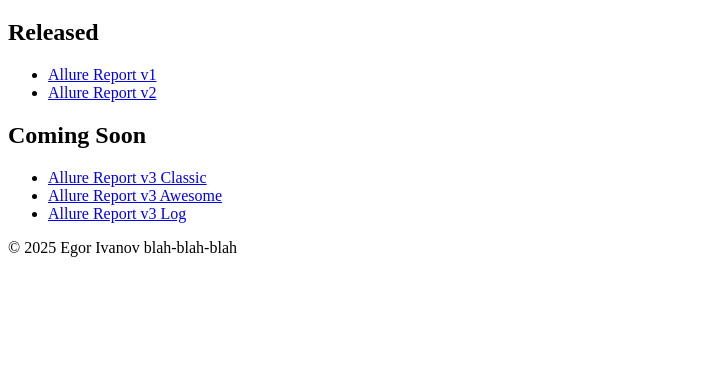
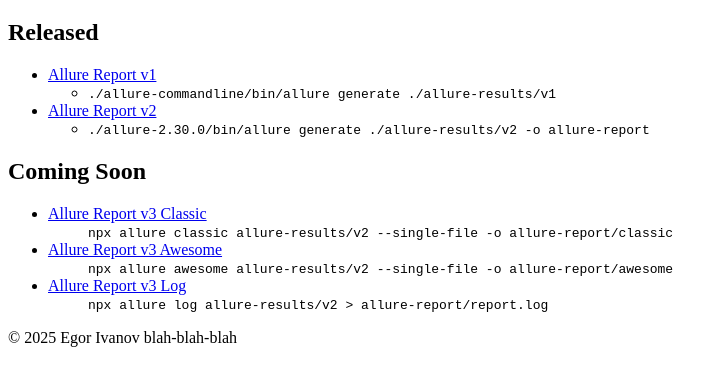
Before and after one commit to cheshi-mantu/allure-report-one-to-three, a plain HTML site: page index.html in a window 1280 px wide. Shown: the part 61-446 px from the top of the page, without its empty margins (0-728 px from the left). Drawn offline with Linux system fonts and the light colour scheme.

Commit message:
adds commands examples to HTML
Signed-off-by: Egor I <egor.ivanov@pm.me>

```diff
--- a/index.html
+++ b/index.html
@@ -15,16 +15,37 @@
             <h2>Released</h2>
             <ul>
                 <li><a href="https://cheshi-mantu.github.io/allure-report-one-to-three/v1">Allure Report v1</a></li>
+                <ul>
+                    <li><code>./allure-commandline/bin/allure generate ./allure-results/v1</code></li>
+
+                </ul>
                 <li><a href="https://cheshi-mantu.github.io/allure-report-one-to-three/v2">Allure Report v2</a></li>
+                <ul>
+                    <li><code>./allure-2.30.0/bin/allure generate ./allure-results/v2 -o allure-report</code></li>
+
+                </ul>
+
             </ul>
         </section>
 
         <section>
             <h2>Coming Soon</h2>
             <ul>
-                <li><a href="https://cheshi-mantu.github.io/allure-report-one-to-three/v3/plugin-classic">Allure Report v3 Classic</a></li>
-                <li><a href="https://cheshi-mantu.github.io/allure-report-one-to-three/v3/plugin-awesome">Allure Report v3 Awesome</a></li>
+                <li><a href="https://cheshi-mantu.github.io/allure-report-one-to-three/v3/classic/">Allure Report v3 Classic</a></li>
+                <ul>
+                    <code>npx allure classic allure-results/v2 --single-file -o allure-report/classic</code>
+
+                </ul>
+
+                <li><a href="https://cheshi-mantu.github.io/allure-report-one-to-three/v3/awesome/">Allure Report v3 Awesome</a></li>
+                <ul>
+                    <code>npx allure awesome allure-results/v2 --single-file -o allure-report/awesome</code>
+
+                </ul>
                 <li><a href="https://cheshi-mantu.github.io/allure-report-one-to-three/v3/report.log">Allure Report v3 Log</a></li>
+                <ul>
+                    <code>npx allure log allure-results/v2 > allure-report/report.log</code>
+                </ul>
             </ul>
         </section>
     </main>
```
Also changed, not shown: 1 other file.
